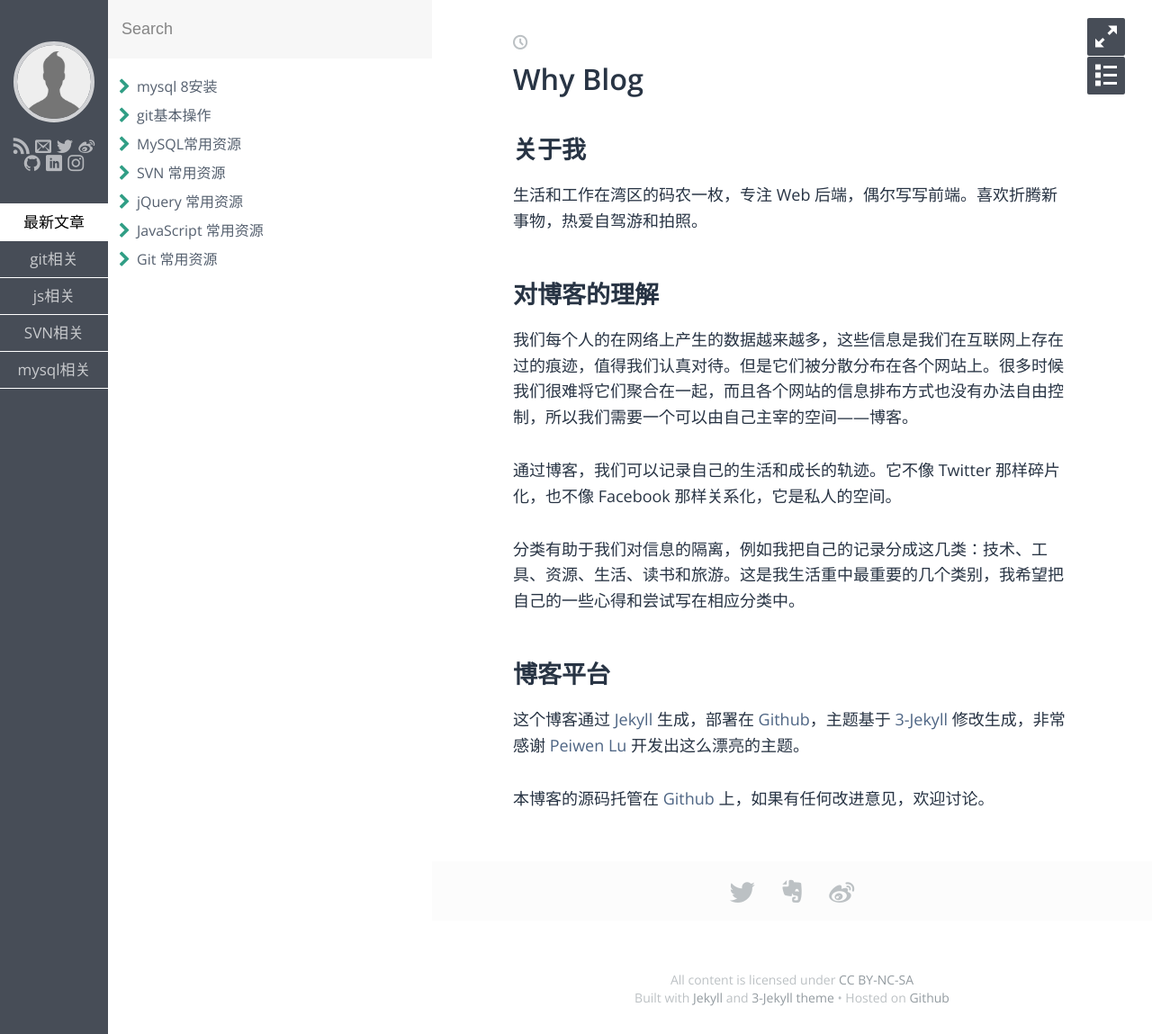
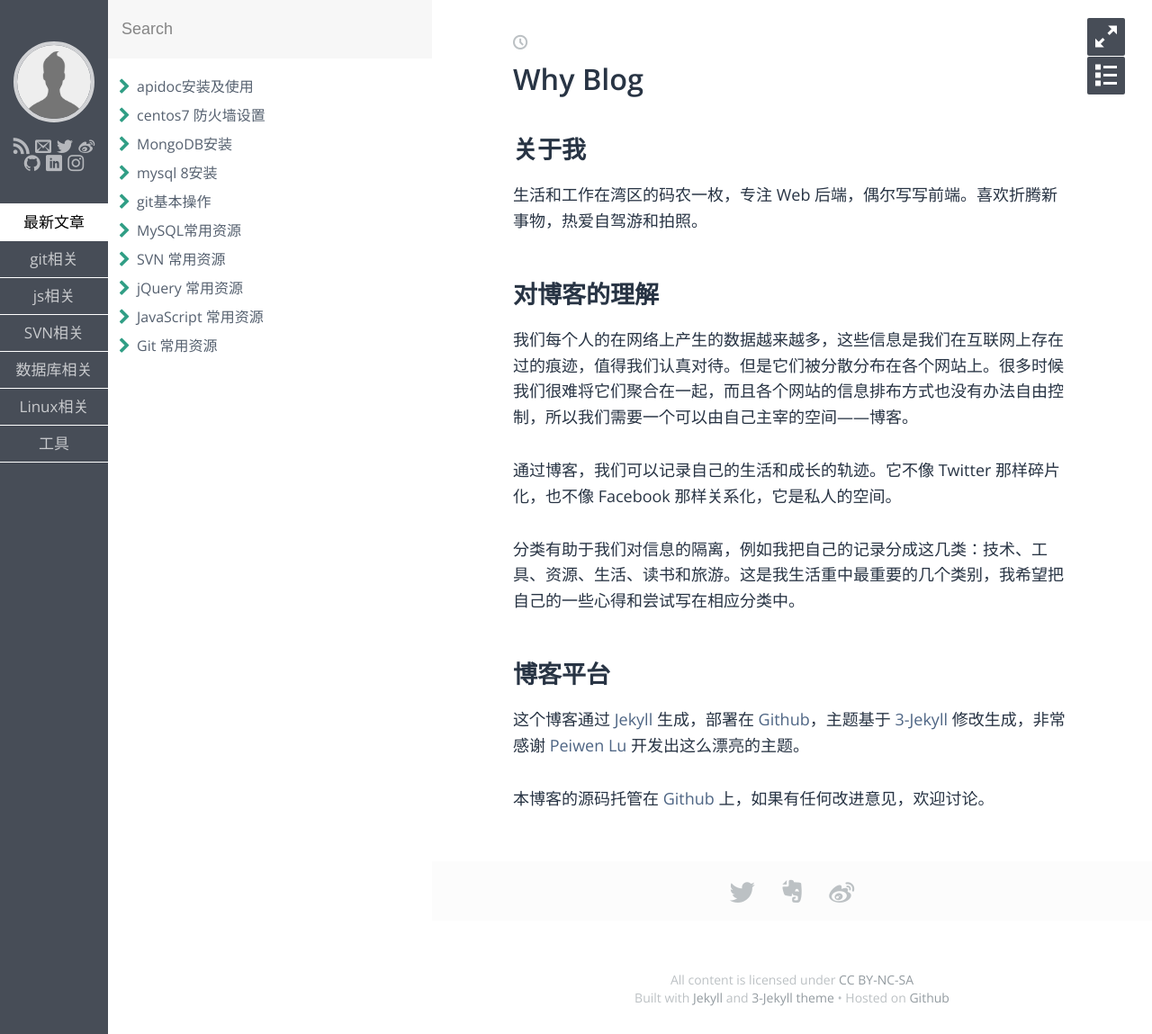
Before and after one commit to mvme/jblog, a Jekyll site: the page built from index.md, in a window 1280 px wide. Shown: the whole page at 90% size. Built offline with Jekyll 4.4.1, drawn with Linux system fonts in a browser that asks for light colours; some web fonts are replaced; part of the change alters nothing that is shown.

Commit message:
add article

````diff
--- a/_posts/mysql/2014-05-11-general-mysql-resources.md
+++ b/_posts/db/2014-05-11-general-mysql-resources.md
@@ -1,7 +1,7 @@
 ---
 layout: post
 title: MySQL常用资源
-category: mysql相关
+category: 数据库相关
 tags: MySQL
 keywords: MySQL
 description:
--- /dev/null
+++ b/_posts/db/2019-08-23-mongodb-install.md
@@ -0,0 +1,160 @@
+---
+layout: post
+title: MongoDB安装
+date: 2019-08-23 13:35:30 +0800
+category: 数据库相关
+tags: MongoDB
+keywords: MongoDB
+comments: true
+---
+
+
+安装步骤
+--------------------------------
+
+1. 从官网下载.tgz的安装包，Linux可以通过crul 或者 wget 下载都可以
+```
+wget https://fastdl.mongodb.org/linux/mongodb-linux-x86_64-4.0.9.tgz
+curl -# -O https://fastdl.mongodb.org/linux/mongodb-linux-x86_64-4.0.9.tgz
+```
+2. 解压
+`tar -xzvf mongodb-linux-x86_64-4.0.9.tgz`
+3. 把解压好的文件夹移动到指定目录
+`mv mongodb-linux-x86_64-4.0.9 /usr/local/mongodb`
+4. 创建MongoDB数据存放目录及日志存放目录
+`mkdir -p /home/mongodb/data  /home/mongodb/log`
+5. 启动MongoDB服务
+    1. 直接启动
+    ```
+    /usr/local/mongodb/bin/mongod --dbpath /home/mongodb/data/ --logpath /home/mongodb/log/mongodb.log --fork --port 27017 --logappend --bind_ip 0.0.0.0
+    ```
+    2. 新增MongoDB的配置文件的方式启动
+    ```
+    touch /etc/mongodb.cnf
+    # mongodb的参数说明：
+    # --dbpath 数据库路径（数据文件）
+    # --logpath 日志文件路径
+    # --master 指定为主机器
+    # --slave 指定为从机器
+    # --source 指定主机器的IP地址
+    # --pologSize 指定日志文件大小不超过64M，因为resync是非常操作量打且耗时，最好通过设置一个足够大的oplogSize来避免resync(默认的oplog大小是空闲磁盘大小的5%)。
+    # --logappend 日志文件末尾添加
+    # --port 启动端口号
+    # --fork 在后台运行
+    # --only 指定只复制哪一个数据库
+    # --slavedelay 指从复制检测的时间间隔
+    # --auth 是否需要验证权限登录（用户名和密码）
+    # 注：MongoDB配置文件里面的参数很多，定制特定的需求，请参考官方文档
+    dbpath=/home/mongodb/data
+    logpath=/home/mongodb/log/mongodb.log
+    logappend=true
+    port=27017
+    fork=true
+    bing_ip=0.0.0.0
+    ```
+执行此命令启动：
+`/usr/local/mongodb/bin/mongod -f /etc/mongodb.cnf`
+
+
+
+
+mongodb服务自启动设置
+-------------------------------
+```
+echo "/usr/local/mongodb/bin/mongod --dbpath /home/mongodb/data/ --logpath /home/mongodb/log/mongodb.log --fork --port 27017 --logappend --bind_ip 0.0.0.0" >> /etc/rc.local
+```
+
+
+
+
+MongoDB复制集shell脚本
+-----------------------------
+
+```sh
+#!/bin/bash
+#IP=192.168.1.165
+# ip addr | grep ens33 | grep -o -E "inet [0-9.]+" | grep -o -E "[0-9.]+"
+IP=`ip addr | grep ens33 | grep -o -E "inet [0-9.]+" | awk '{print $2}'`
+NA=rs2
+
+if [ $1 == 'reset' ]; then
+    pkill -9 mongo
+    rm -rf /home/mongodb
+    exit;
+fi
+
+if [ $1 == 'repl' ]; then
+mkdir -p /home/mongodb/data/m17 /home/mongodb/data/m18 /home/mongodb/data/m19 /home/mongodb/log
+
+/usr/local/mongodb/bin/mongod --dbpath /home/mongodb/data/m17/ --logpath /home/mongodb/log/m17.log --port 27017 --logappend --fork --bind_ip 0.0.0.0 --replSet ${NA}
+
+/usr/local/mongodb/bin/mongod --dbpath /home/mongodb/data/m18/ --logpath /home/mongodb/log/m18.log --port 27018 --logappend --fork --bind_ip 0.0.0.0 --replSet ${NA}
+
+/usr/local/mongodb/bin/mongod --dbpath /home/mongodb/data/m19/ --logpath /home/mongodb/log/m19.log --port 27019 --logappend --fork --bind_ip 0.0.0.0 --replSet ${NA}
+
+/usr/local/mongodb/bin/mongo <<EOF
+use admin
+var rsconf = {
+      _id: "${NA}",
+      version: 1,
+      members: [
+         { _id: 0, host: "${IP}:27017" },
+         { _id: 1, host: "${IP}:27018" },
+         { _id: 2, host: "${IP}:27019" }
+      ]
+   }
+
+rs.initiate(rsconf);
+EOF
+
+exit;
+fi
+```
+
+
+
+ip变动错误解决
+-----------------------
+
+```
+db.isMaster(): Does not have a valid replica set config
+
+rs0:OTHER> db.isMaster()
+{
+    "hosts" : [
+        "mongodb-rs0-0.mongodb-rs0.default.svc.cluster.local:27017",
+        "mongodb-rs0-1.mongodb-rs0.default.svc.cluster.local:27017",
+        "mongodb-rs0-2.mongodb-rs0.default.svc.cluster.local27017"
+    ],
+    "setName" : "rs0",
+    "ismaster" : false,
+    "secondary" : false,
+    "info" : "Does not have a valid replica set config",
+    "isreplicaset" : true,
+    "maxBsonObjectSize" : 16777216,
+    "maxMessageSizeBytes" : 48000000,
+    "maxWriteBatchSize" : 100000,
+    "localTime" : ISODate("2018-07-10T14:34:48.640Z"),
+    "logicalSessionTimeoutMinutes" : 30,
+    "minWireVersion" : 0,
+    "maxWireVersion" : 6,
+    "readOnly" : false,
+    "ok" : 1,
+    "operationTime" : Timestamp(1531232610, 1),
+    "$clusterTime" : {
+        "clusterTime" : Timestamp(1531232610, 1),
+        "signature" : {
+            "hash" : BinData(0,"AAAAAAAAAAAAAAAAAAAAAAAAAAA="),
+            "keyId" : NumberLong(0)
+        }
+    }
+}
+
+You could just re-configure the peplica set and only keep reachable members.
+
+rs0:OTHER> re_conf = rs.conf()
+rs0:OTHER> re_conf.members = [re_conf.members[0]]
+rs0:OTHER> rs.reconfig(re_conf, {force : true})
+rs0:PRIMARY> rs.add("mongodb-rs0-1.mongodb-rs0.default.svc.cluster.local:27017")
+rs0:PRIMARY> rs.add("mongodb-rs0-2.mongodb-rs0.default.svc.cluster.local:27017")
+```
--- a/_posts/mysql/2019-08-23-mysql_8-install.md
+++ b/_posts/db/2019-08-23-mysql_8-install.md
@@ -2,7 +2,7 @@
 layout: post
 title: mysql 8安装
 date: 2019-08-23 11:12:30 +0800
-category: mysql相关
+category: 数据库相关
 tags: mysql
 keywords: mysql
 comments: true
--- /dev/null
+++ b/_posts/linux/2019-08-23-firewall-setting.md
@@ -0,0 +1,89 @@
+---
+layout: post
+title: centos7 防火墙设置
+date: 2019-08-23 13:48:30 +0800
+category: Linux相关
+tags: centos7
+keywords: centos7,linux,firewalld
+comments: true
+---
+
+centos7 防火墙配置
+-------------------------
+
+1. 查看firewall服务状态
+`systemctl status firewalld`
+2. 查看firewall的状态
+`firewall-cmd --state`
+3. 开启、重启、关闭firewalld.service服务
+```
+# 开启
+service firewalld start
+# 重启
+service firewalld restart
+# 关闭
+service firewalld stop
+```
+4. 查看防火墙规则
+`firewall-cmd --list-all`
+5. 查询、开放、关闭端口
+```
+# 查询端口是否开放
+firewall-cmd --query-port=8080/tcp
+# 开放80端口
+firewall-cmd --permanent --add-port=80/tcp
+# 移除端口
+firewall-cmd --permanent --remove-port=8080/tcp
+#重启防火墙(修改配置后要重启防火墙)
+firewall-cmd --reload
+# 参数解释
+1、firwall-cmd：是Linux提供的操作firewall的一个工具；
+2、--permanent：表示设置为持久；
+3、--add-port：标识添加的端口；
+```
+
+
+Linux查询全部进程数
+---------------------------
+
+```
+ps -ef | grep -v "grep" | wc -l
+```
+
+查询Java进程数
+---------------------------
+
+```
+ps -ef | grep java | grep -v "grep" | wc -l
+```
+
+输出全部进程pid
+-------------------------
+
+```
+ps -ef | grep -v "grep" | awk '{print $2}'
+```
+
+输出Java进程pid
+--------------------------------
+
+```
+ps -ef | grep java | grep -v "grep" | awk '{print $2}'
+```
+
+shell脚本之java启动
+---------------------------
+
+```sh
+#!/bin/bash
+pid=`ps -ef | grep java | grep -v grep | awk '{print $2}'`
+
+# echo "删除zfjd*.jar和nohup.out文件"
+# rm -rf zfjd*.jar nohup.out
+
+echo "kill -9 pid:" $pid
+kill -9 $pid
+
+echo "启动zfjd进程..."
+nohup java -jar zfjd*.jar > /home/nohup.out 2>&1 &
+```
--- /dev/null
+++ b/_posts/tools/2019-08-23-apidoc.md
@@ -0,0 +1,191 @@
+---
+layout: post
+title: apidoc安装及使用
+date: 2019-08-23 14:16:30 +0800
+category: 工具
+tags: apidoc
+keywords: apidoc
+comments: true
+---
+
+
+
+windows版apidoc安装
+--------------------------
+
+```
+1. 去官网下载nodeJS，安装nodeJS运行环境（https://nodejs.org/zh-cn/）
+
+2. 安装完成后查看是否安装成功（cmd 命令下安装）
+    node -v 或 npm -v
+3. 安装apidoc
+    npm install apidoc -g
+4. 配置apidoc的环境变量（也可以不配，但是需要进入到apidoc目录去执行）
+    安装apidoc的时候屏幕会显示其运行所在目录
+    安装命令：  D:\apidoc>npm install apidoc -g
+    安装完成显示的运行目录：    D:\Work\nodejs\node_global\apidoc -> D:\Work\nodejs\node_global\node_modules\apidoc\bin\apidoc
+    也就是D:\Work\nodejs\node_global\apidoc是运行目录
+
+5. 编写apidoc的配置文件apidoc.json，此文件必须放在要生成文档的目录下
+我的配置：
+{
+  "name": "apidoc-example",
+  "version": "0.1.0",
+  "description": "apiDoc example project",
+  "title": "Custom apiDoc browser title",
+  "url": "http://127.0.0.1:8001",
+  "sampleUrl": "http://127.0.0.1:8001",
+  "forceLanguage":"zh-cn",
+  "order": [
+    "GetUser",
+    "PostUser"
+  ],
+  "template": {
+    "withCompare": true,
+    "withGenerator": true
+  }
+}
+
+配置参数说明：
+
+配置名                                 描述
+name                       工程名。如果该字段不存在，则apidoc会尝试通过package.json（apidoc顶层配置文件）来生成
+version                    工程文档的版本号。如果该字段不存在，则apidoc会尝试通过package.json（apidoc顶层配置文件）来生成
+description                工程详细描述。如果该字段不存在，则apidoc会尝试通过package.json（apidoc顶层配置文件）来生成
+title                      文档标题，显示在文档界面的最上方
+url                        整个api url的前缀，接下来的所有接口url都会加上这个前缀
+sampleUrl                  api示例的url前缀。如果设置了这个值，则界面中显示请求表单，可以用于测试接口
+header
+title                      文档头（header）的连接锚点名
+filename                   文档头所使用的文件
+footer
+title                      文档尾（footer）的连接锚点名
+filename                   文档尾所使用的文件
+order                      接口的排列顺序list，如果不指定，则由apidoc自行确定
+
+一个比较完整的配置文件如下：
+{
+    "name": "demo",
+    "version": "1.0.0",
+    "description": "这是一个简单的apidoc的demo",
+    "title": "demo",
+    "url": "https://api.github.com/v1",
+    "sampleUrl": "https://api.github.com/v1/test",
+    "header": {
+        "title": "header",
+        "filename": "header.md"
+    },
+    "footer": {
+        "title": "footer",
+        "filename": "footer.md"
+    },
+    "order": [
+        "Error",
+        "Define",
+        "PostTitleAndError",
+        "PostError"
+    ]
+}
+
+
+6. 在你的Java接口工程里面添加注释代码，例：
+    /**
+     * @apiName GetDeptById
+     * @apiGroup Dept
+     * @api {get} /dept/:id  查询部门详细信息
+     * @apiVersion 0.1.0
+     * @apiParam {String} id 部门唯一标识id
+     * @apiParam  {String} [firstname]  Firstname of the User.
+     * @apiParam  {String} [lastname]   Lastname of the User.
+     * @apiParam  {Date}   [registered] Date of Registration.
+     * @apiSuccessExample Success-Response:
+     *     HTTP/1.1 200 OK
+     *     {
+     *       "deptno": 1,
+     *       "dname": "开发部",
+     *       "db_source": "clouddb01"
+     *     }
+     * @apiError UserNotFound The id of the User was not found.
+     *
+     * @apiErrorExample Error-Response:
+     *     HTTP/1.1 404 Not Found
+     *     {
+     *       "error": "UserNotFound"
+     *     }
+     *
+     */
+
+
+7. 打开cmd运行，进入要生成文档的目录即 D:\apidoc 目录
+    我的运行方式（未配置apidoc环境变量）：
+    D:\Work\nodejs\node_global\apidoc -i D:\Work\microservicecloud\microservicecloud-provider-dept-8001\ -o D:\apidoc
+
+```
+
+
+解决apidoc 不支持post JSON 消息体
+---------------------------------------
+
+```
+  ⑴.首先修改apidoc工具库。路径：apidoc\template\utils\send_sample_request.js
+  将// send AJAX request, catch success or error callback这行注释下面方法重写（第96行），可用下面代码替换
+if(param.requestBody) {
+    param = param.requestBody
+    $.ajax({
+        url: url,
+        dataType: "json",
+        contentType: "application/json",
+        data: JSON.stringify(JSON.parse(param)),
+        headers: header,
+        type: type.toUpperCase(),
+        success: displaySuccess,
+        error: displayError
+    });
+} else {
+    var ajaxRequest = {
+        url        : url,
+        headers    : header,
+        data       : param,
+        type       : type.toUpperCase(),
+        success    : displaySuccess,
+        error      : displayError
+    };
+
+    $.ajax(ajaxRequest);
+}
+
+  ⑵.注释参数名称必须为 requestbody:如下图
+    /**
+     * @apiName addDept
+     * @apiGroup Dept
+     * @api {post} /dept  新增部门信息
+     * @apiVersion 0.1.0
+     * @apiParam {String} requestBody 部门名称
+     * @apiParamExample {json} Request-Example:
+     *      {
+     *          "dname": "研发部"
+     *      }
+     * @apiSuccessExample Success-Response:
+     *     HTTP/1.1 200 OK
+     *     true
+     */
+    @PostMapping("/dept")
+    public boolean save(@RequestBody Dept dept) {
+        return service.add(dept);
+    }
+```
+
+apidoc @apiGroup兼容中文
+--------------------------------
+
+```
+1.找到安装目录 中 api_group.js
+centos安装目录：/usr/lib/node_modules/apidoc/node_modules/apidoc-core/lib/workers/api_group.js
+window安装目录：C:\Users\ZhiJiao361\AppData\Roaming\npm\node_modules\apidoc\node_modules\apidoc-core\lib\workers\api_group.js
+
+
+2.注释代码
+vim api_group.js
+
+//group = group.replace(/[^\w]/g, '_');
+```
````
